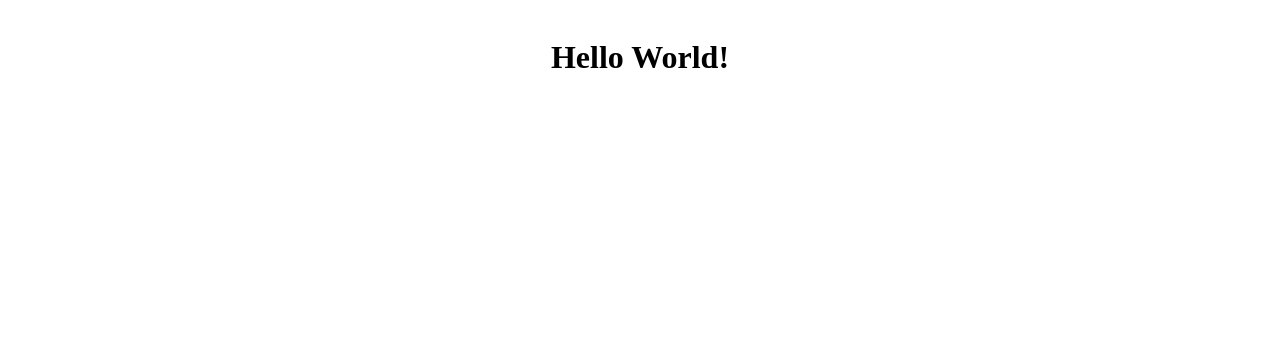
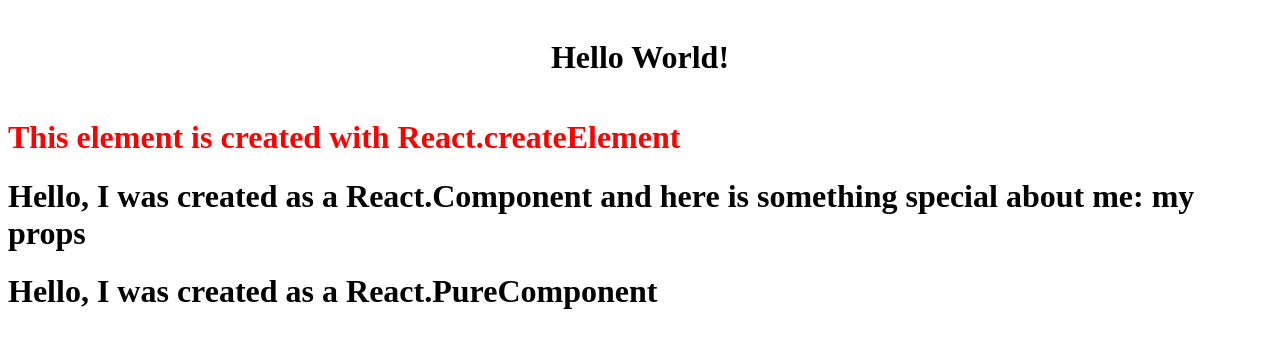
Before and after one commit to spirithntr/react-gmp, a React app: page / in a window 1280 px wide. Shown: the top 348 px of the page. Built offline with nearby package versions, Linux system fonts and the light colour scheme.

Commit message:
feat: add all kinds of components
functional
component
pureComponent
createElement

```diff
--- a/index.html
+++ b/index.html
@@ -8,6 +8,10 @@
 
 <body>
   <div id="root"></div>
+  <div id="root-1"></div>
+  <div id="root-2"></div>
+  <div id="root-3"></div>
+
   <script src="/build/bundle.js"></script>
 </body>
 
--- a/index.js
+++ b/index.js
@@ -2,5 +2,11 @@ import React from "react";
 import ReactDOM from "react-dom";
 
 import App from "./src/App";
+import CreatedHeader from "./src/createElement";
+import Component from "./src/component";
+import PureComponent from "./src/pureComponent";
 
 ReactDOM.render(<App />, document.getElementById("root"));
+ReactDOM.render(CreatedHeader, document.getElementById("root-1"));
+ReactDOM.render(<Component special={"my props"}/>, document.getElementById("root-2"));
+ReactDOM.render(<PureComponent />, document.getElementById("root-3"));
--- /dev/null
+++ b/src/component/index.tsx
@@ -0,0 +1,13 @@
+import React from "react";
+
+interface WelcomeProps {
+  special?: string;
+}
+
+class Welcome extends React.Component<WelcomeProps> {
+  render() {
+    return <h1>Hello, I was created as a React.Component and here is something special about me: {this.props.special}</h1>;
+  }
+}
+
+export default Welcome;
--- /dev/null
+++ b/src/createElement/index.tsx
@@ -0,0 +1,9 @@
+import React from 'react';
+
+const header = React.createElement(
+  "h1",
+  { style: { color: "red" } },
+  `This element is created with React.createElement`
+);
+
+export default header;
--- /dev/null
+++ b/src/pureComponent/index.tsx
@@ -0,0 +1,9 @@
+import React from "react";
+
+class PureWelcome extends React.PureComponent {
+  render() {
+    return <h1>Hello, I was created as a React.PureComponent</h1>;
+  }
+}
+
+export default PureWelcome;
```
